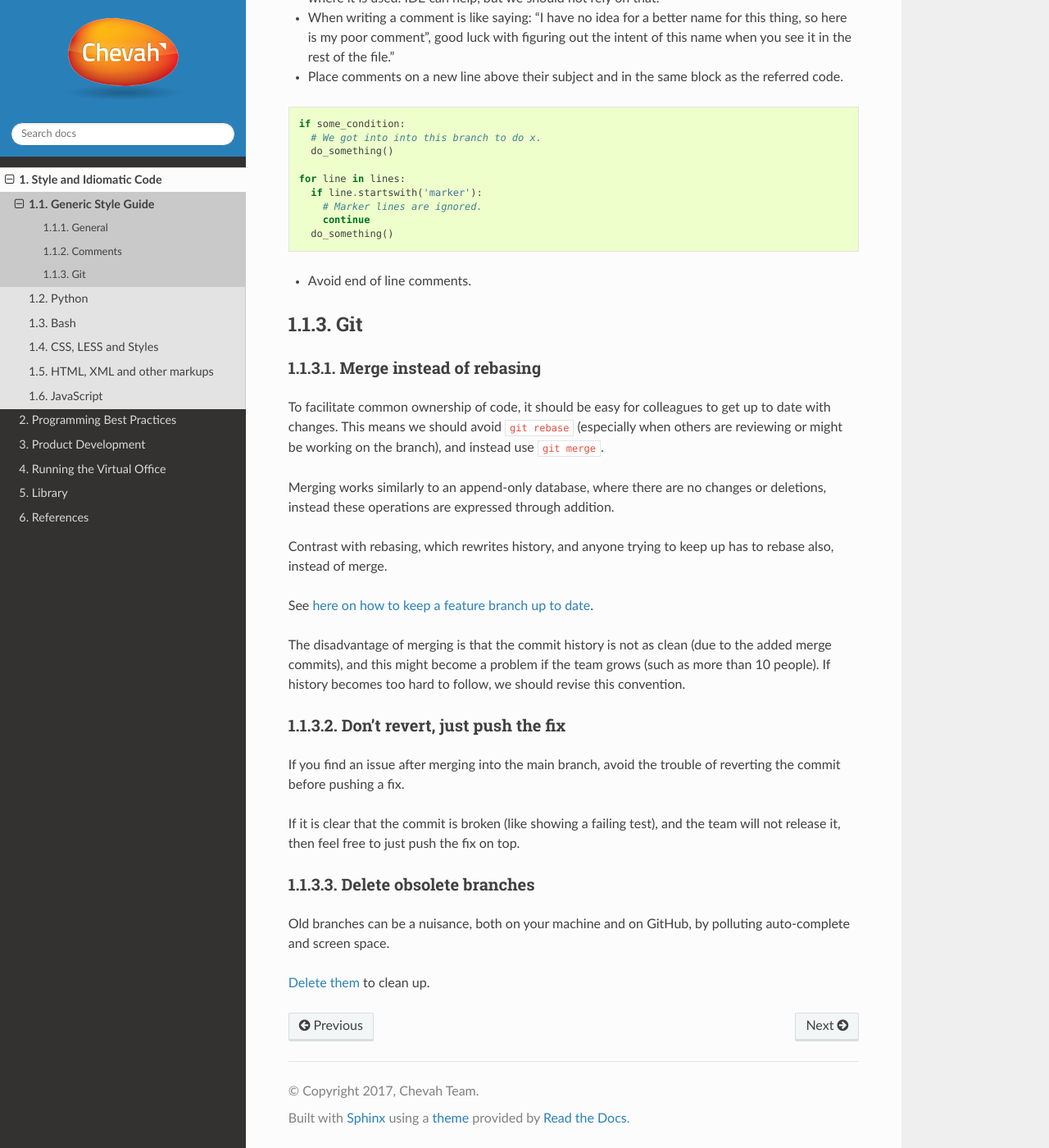
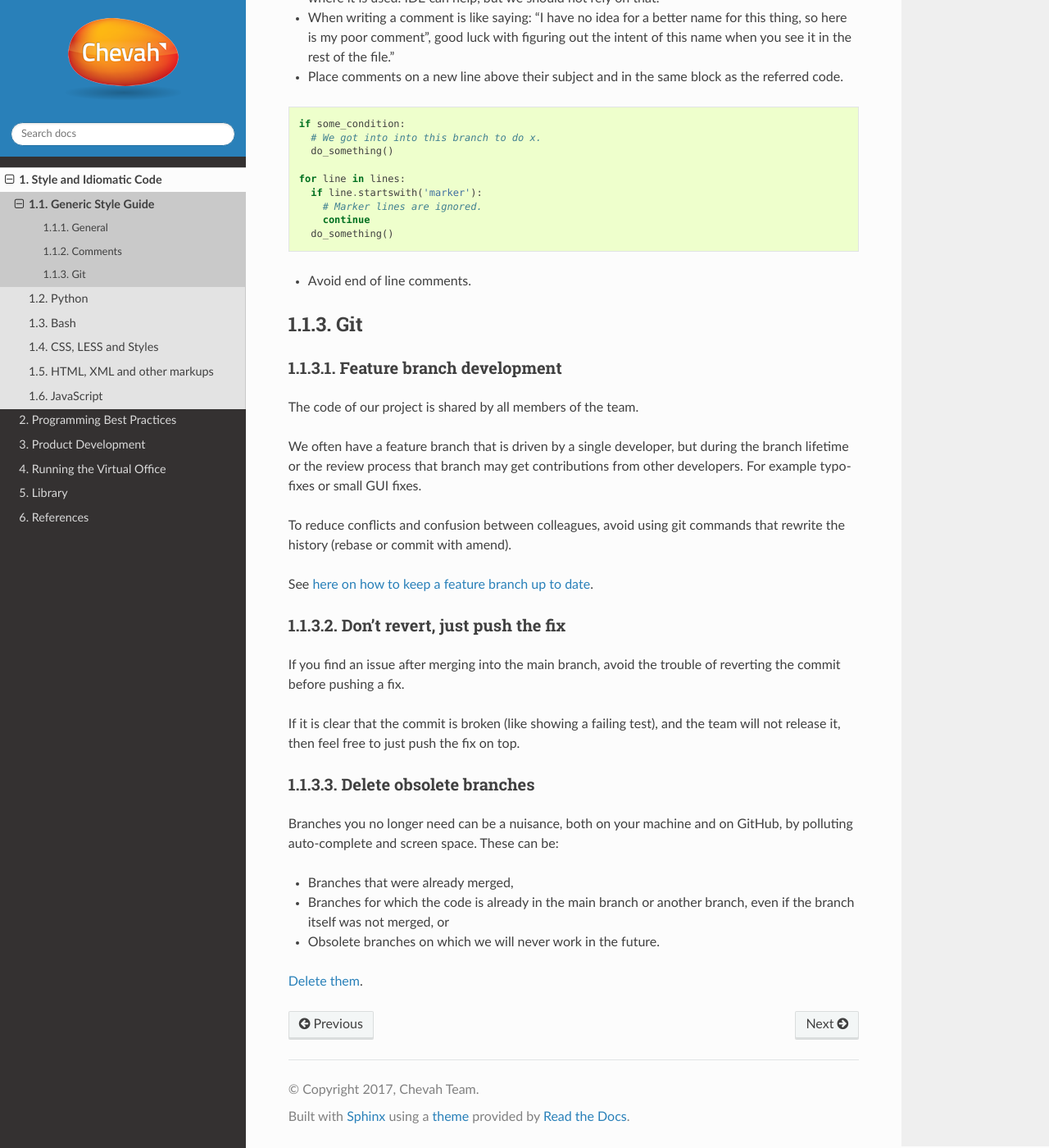
Before and after one commit to chevah/geck, a Sphinx documentation site: the page built from docs/styleguide/generic.rst, in a window 1280 px wide and 1400 px high, scrolled down 2378 px. Shown: the whole window at 82% size. Built offline with Sphinx 7.4.7 and the Read the Docs theme 2.0.0, drawn with Linux system fonts in a browser that asks for light colours.

Commit message:
Fix internal linking reference; avoid focus on rebase

```diff
--- a/docs/programming/review.rst
+++ b/docs/programming/review.rst
@@ -205,6 +205,7 @@ reviewer prefixed with **@**.
 If required, using **depends-on** marker, add the list of reviews on which
 this review depends and block the merge of this branch.
 
+.. _keep-feature-branch-up-to-date:
 
 Keep the feature branch up to date
 ----------------------------------
--- a/docs/styleguide/generic.rst
+++ b/docs/styleguide/generic.rst
@@ -166,27 +166,20 @@ Comments
 Git
 ===
 
-Merge instead of rebasing
--------------------------
+Feature branch development
+--------------------------
 
-To facilitate common ownership of code, it should be easy for colleagues to get
-up to date with changes. This means we should avoid ``git rebase`` (especially
-when others are reviewing or might be working on the branch), and instead use
-``git merge``.
+The code of our project is shared by all members of the team.
 
-Merging works similarly to an append-only database, where there are no changes
-or deletions, instead these operations are expressed through addition.
+We often have a feature branch that is driven by a single developer, but during
+the branch lifetime or the review process that branch may get contributions from
+other developers. For example typo-fixes or small GUI fixes.
 
-Contrast with rebasing, which rewrites history, and anyone trying to keep up has
-to rebase also, instead of merge.
+To reduce conflicts and confusion between colleagues, avoid using git commands
+that rewrite the history (rebase or commit with amend).
 
-See `here on how to keep a feature branch up to date
-<https://geck.chevah.com/programming/review.html#keep-the-feature-branch-up-to-date>`_.
-
-The disadvantage of merging is that the commit history is not as clean (due to
-the added merge commits), and this might become a problem if the team grows
-(such as more than 10 people). If history becomes too hard to follow, we should
-revise this convention.
+See  :ref:`here on how to keep a feature branch up to date
+<keep-feature-branch-up-to-date>`.
 
 Don't revert, just push the fix
 -------------------------------
@@ -200,7 +193,12 @@ team will not release it, then feel free to just push the fix on top.
 Delete obsolete branches
 ------------------------
 
-Old branches can be a nuisance, both on your machine and on GitHub, by polluting
-auto-complete and screen space.
+Branches you no longer need can be a nuisance, both on your machine and on
+GitHub, by polluting auto-complete and screen space. These can be:
 
-`Delete them <https://stackoverflow.com/a/6127884/235463>`_ to clean up.
+* Branches that were already merged,
+* Branches for which the code is already in the main branch or another branch,
+  even if the branch itself was not merged, or
+* Obsolete branches on which we will never work in the future.
+
+`Delete them <https://stackoverflow.com/a/2003515>`_.
```
Also changed, not shown: docs/product/documentation.rst (+10 -4 lines).
